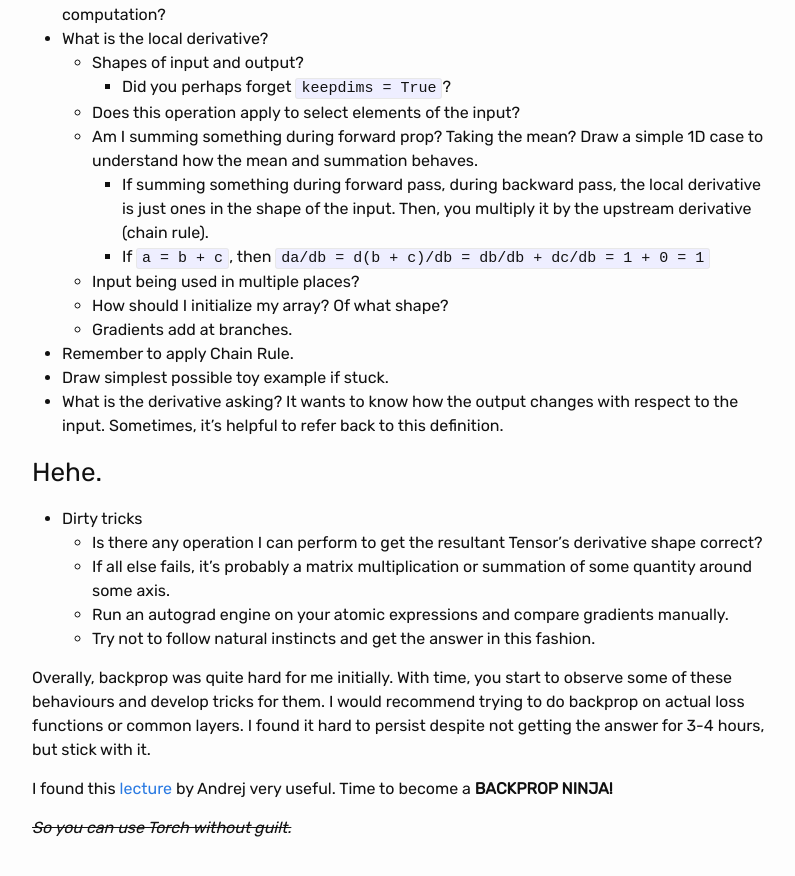
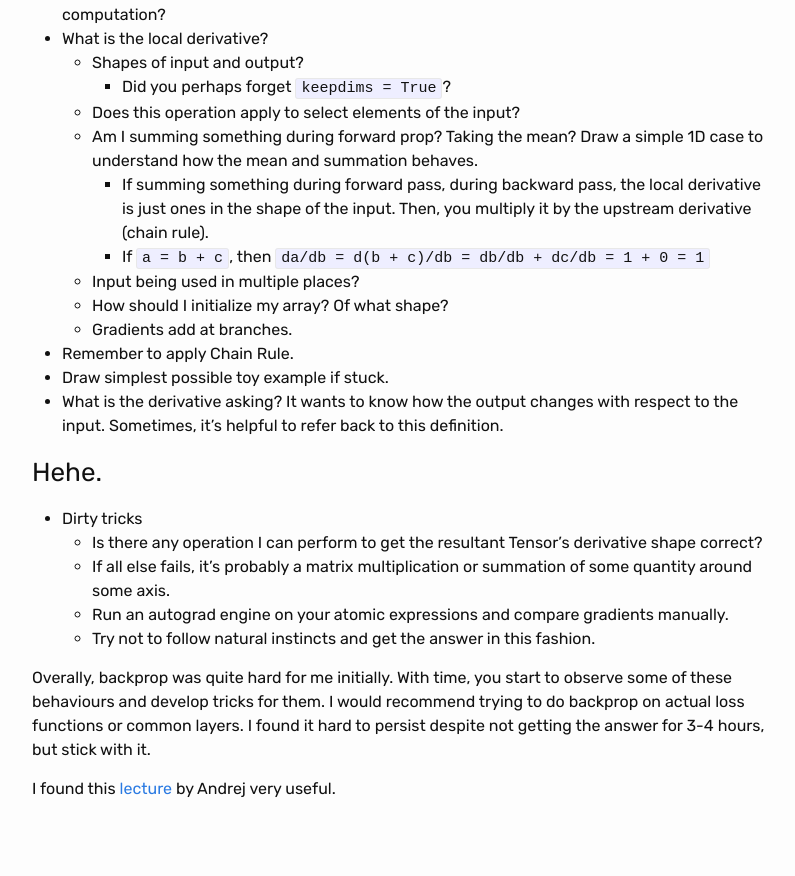
Before and after one commit to jainnimish/jainnimish.github.io, a Jekyll site: the page built from _posts/2023-12-31-backprop-intuitions.md, in a window 1280 px wide and 900 px high, scrolled down 1701 px. Shown: the top 876 px of the window, without its empty margins (238-1033 px from the left). Built offline with Jekyll 4.4.1, drawn with Linux system fonts in a browser that asks for light colours.

Commit message:
removed joke lines on backprop blog post

```diff
--- a/_posts/2023-12-31-backprop-intuitions.md
+++ b/_posts/2023-12-31-backprop-intuitions.md
@@ -70,6 +70,4 @@ Drawing the computational graph for that intermediate variable might get you som
 
 Overally, backprop was quite hard for me initially. With time, you start to observe some of these behaviours and develop tricks for them. I would recommend trying to do backprop on actual loss functions or common layers. I found it hard to persist despite not getting the answer for 3-4 hours, but stick with it.
 
-I found this [lecture](https://www.youtube.com/watch?v=q8SA3rM6ckI) by Andrej very useful. Time to become a **BACKPROP NINJA!**
-
-~~*So you can use Torch without guilt.*~~
+I found this [lecture](https://www.youtube.com/watch?v=q8SA3rM6ckI) by Andrej very useful.
```
